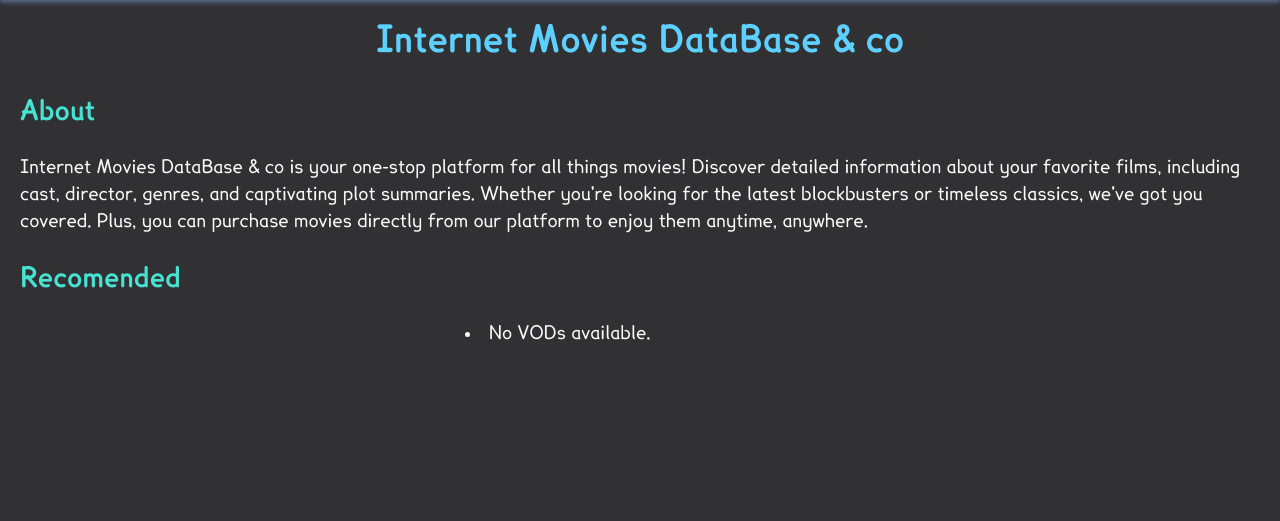
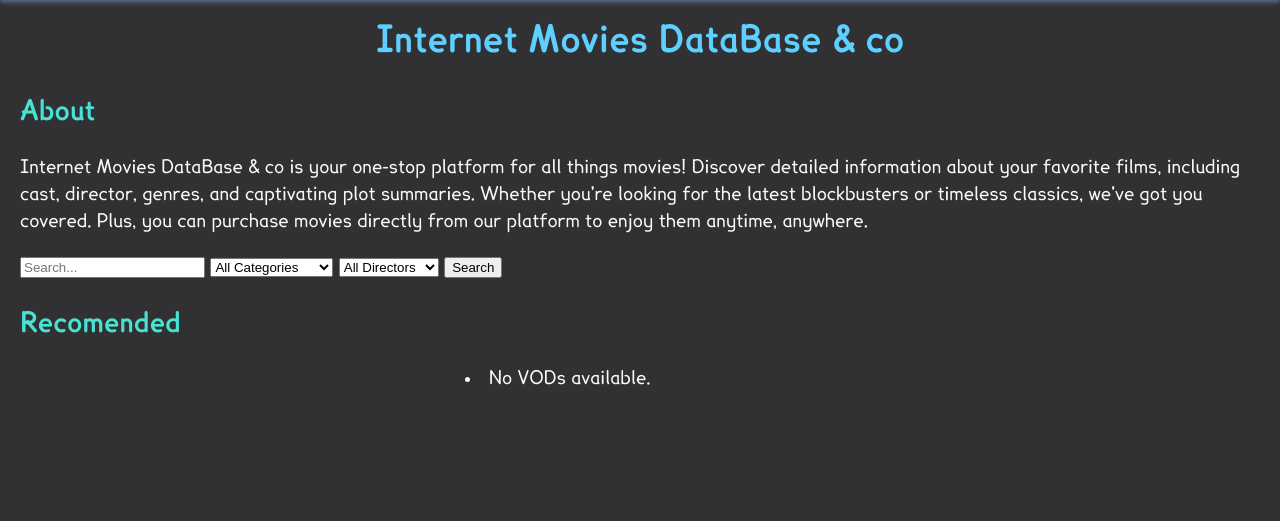
Before and after one commit to Farmeurimmo/1PHPD-Project, a PHP site: page / in a window 1280 px wide. Shown: the part 60-581 px from the top of the page. Run offline with PHP 8.4, Linux system fonts and the light colour scheme; tables that the repository leaves empty or names only in its code hold one stand-in row (values such as "Sample post"); a stand-in replaces the project's code that opens the database connection; some libraries are stand-ins or nearby versions.

Commit message:
feat: add search bar for categories and directors in HomeView

```diff
--- a/app/views/HomeView.php
+++ b/app/views/HomeView.php
@@ -10,6 +10,9 @@
 </section>
 
 <section id="recomended">
+    <?php include_once "commons/CommonSearchBarView.php"; ?>
+    <?php searchBar($categories, $directors); ?>
+
     <h2>Recomended</h2>
 
     <div class="grid">
--- /dev/null
+++ b/app/views/commons/CommonSearchBarView.php
@@ -0,0 +1,25 @@
+<?php function searchBar($categories, $directors) { ?>
+    <div class="search-bar">
+        <form method="get" action="/1PHPD/">
+            <input type="text" name="search" placeholder="Search..."
+                   value="<?= htmlspecialchars($_GET['search'] ?? '') ?>">
+            <select name="category">
+                <option value="">All Categories</option>
+                <?php foreach ($categories as $category) { ?>
+                    <option value="<?= htmlspecialchars($category['name']) ?>" <?= (isset($_GET['category']) && $_GET['category'] == $category['name']) ? 'selected' : '' ?>>
+                        <?= htmlspecialchars($category['name']) ?>
+                    </option>
+                <?php } ?>
+            </select>
+            <select name="director">
+                <option value="">All Directors</option>
+                <?php foreach ($directors as $director) { ?>
+                    <option value="<?= htmlspecialchars($director['first_name'] . ' ' . $director['last_name']) ?>" <?= (isset($_GET['director']) && $_GET['director'] == $director['first_name'] . ' ' . $director['last_name']) ? 'selected' : '' ?>>
+                        <?= htmlspecialchars($director['first_name'] . ' ' . $director['last_name']) ?>
+                    </option>
+                <?php } ?>
+            </select>
+            <button type="submit">Search</button>
+        </form>
+    </div>
+<?php } ?>
```
